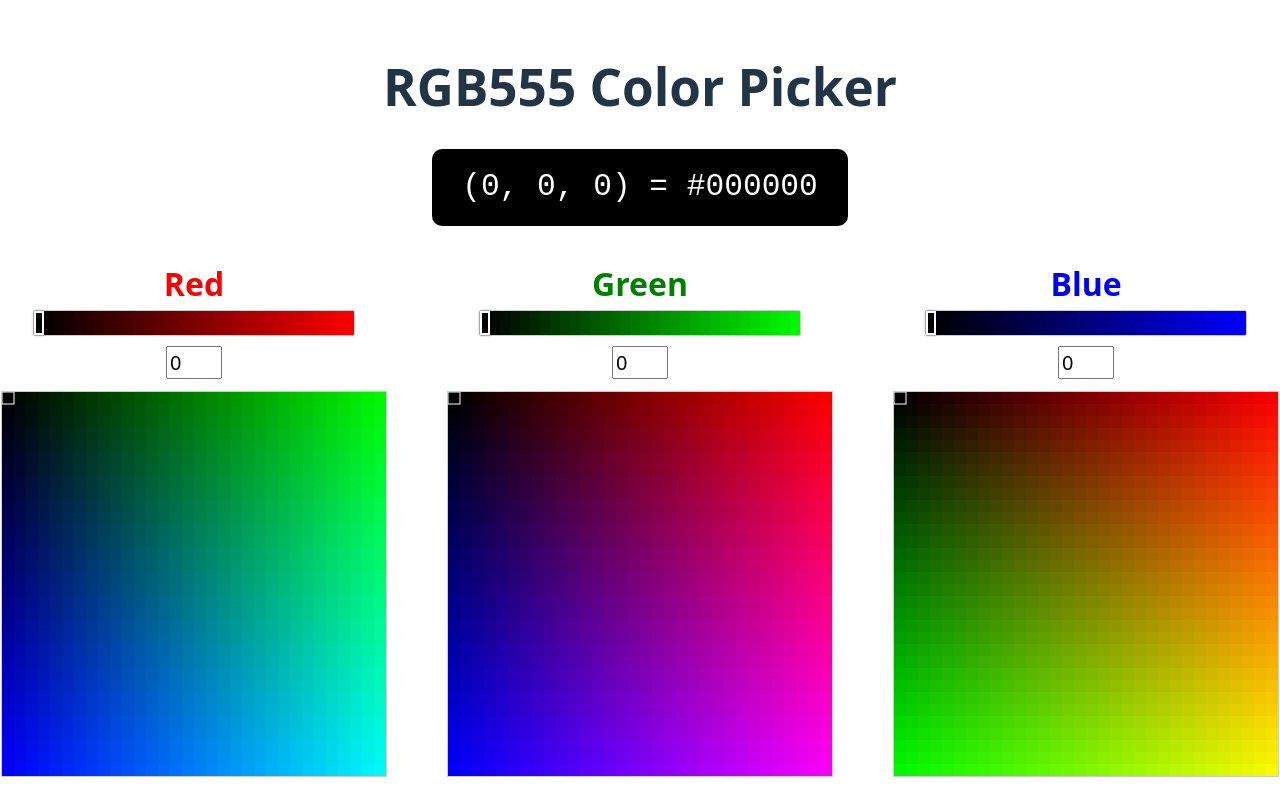
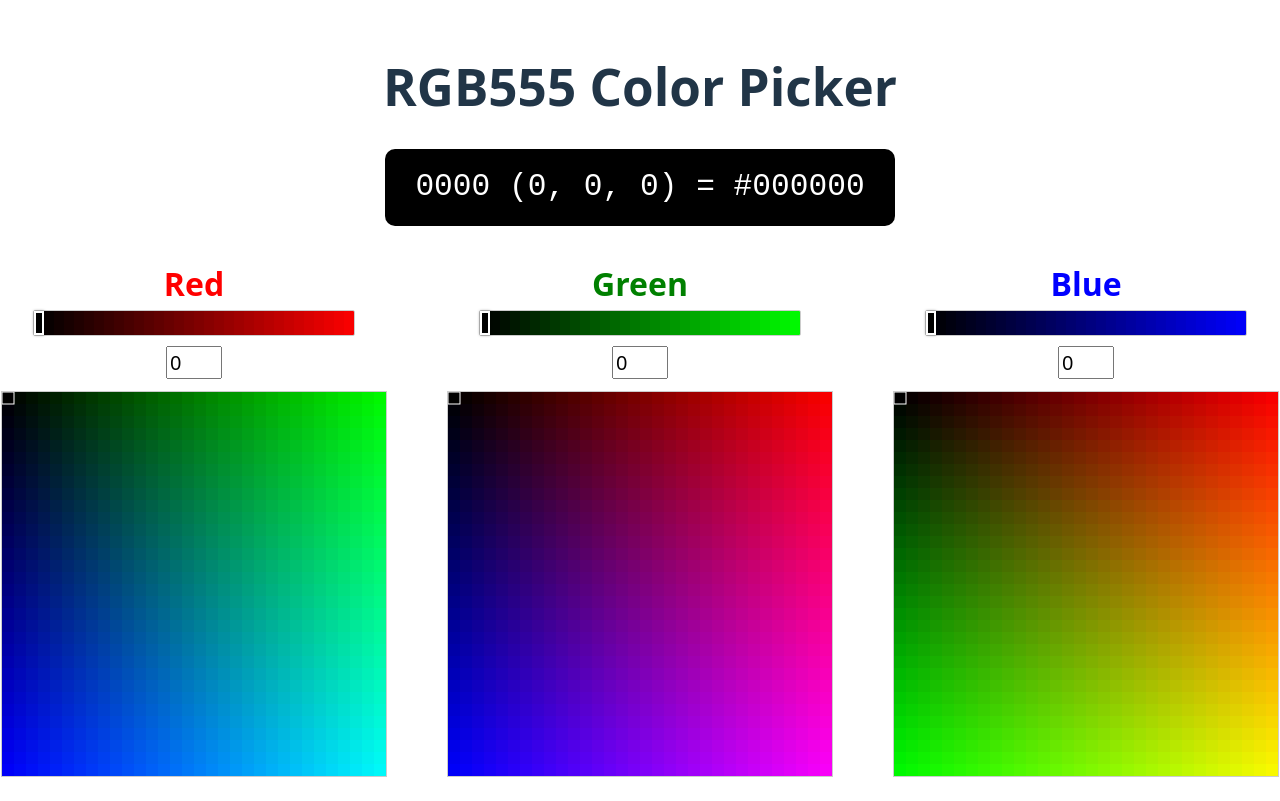
Before and after one commit to mgoetz-nerdery/mgoetz-nerdery.github.io, a React (Vite) app in the folder rgb555/: page / in a window 1280 px wide. Built offline with nearby package versions, Linux system fonts and the light colour scheme.

Commit message:
Add binary representation

```diff
--- a/rgb555/src/App.tsx
+++ b/rgb555/src/App.tsx
@@ -29,6 +29,8 @@ function App() {
   const contrastBlack = (L + 0.05) / 0.05;
   const textColor = contrastWhite > contrastBlack ? '#fff' : '#222';
 
+  const binary = (red * 2048 + green * 64 + blue * 2).toString(16).padStart(4, '0');
+
   return (
     <div className={styles.colorPickerApp}>
       <h1>RGB555 Color Picker</h1>
@@ -41,7 +43,7 @@ function App() {
             className={styles.selectedColorText}
             style={{ color: textColor }}
           >
-            ({red}, {green}, {blue}) = {displayColor}
+            {binary} ({red}, {green}, {blue}) = {displayColor}
           </span>
         </div>
       </div>
```
